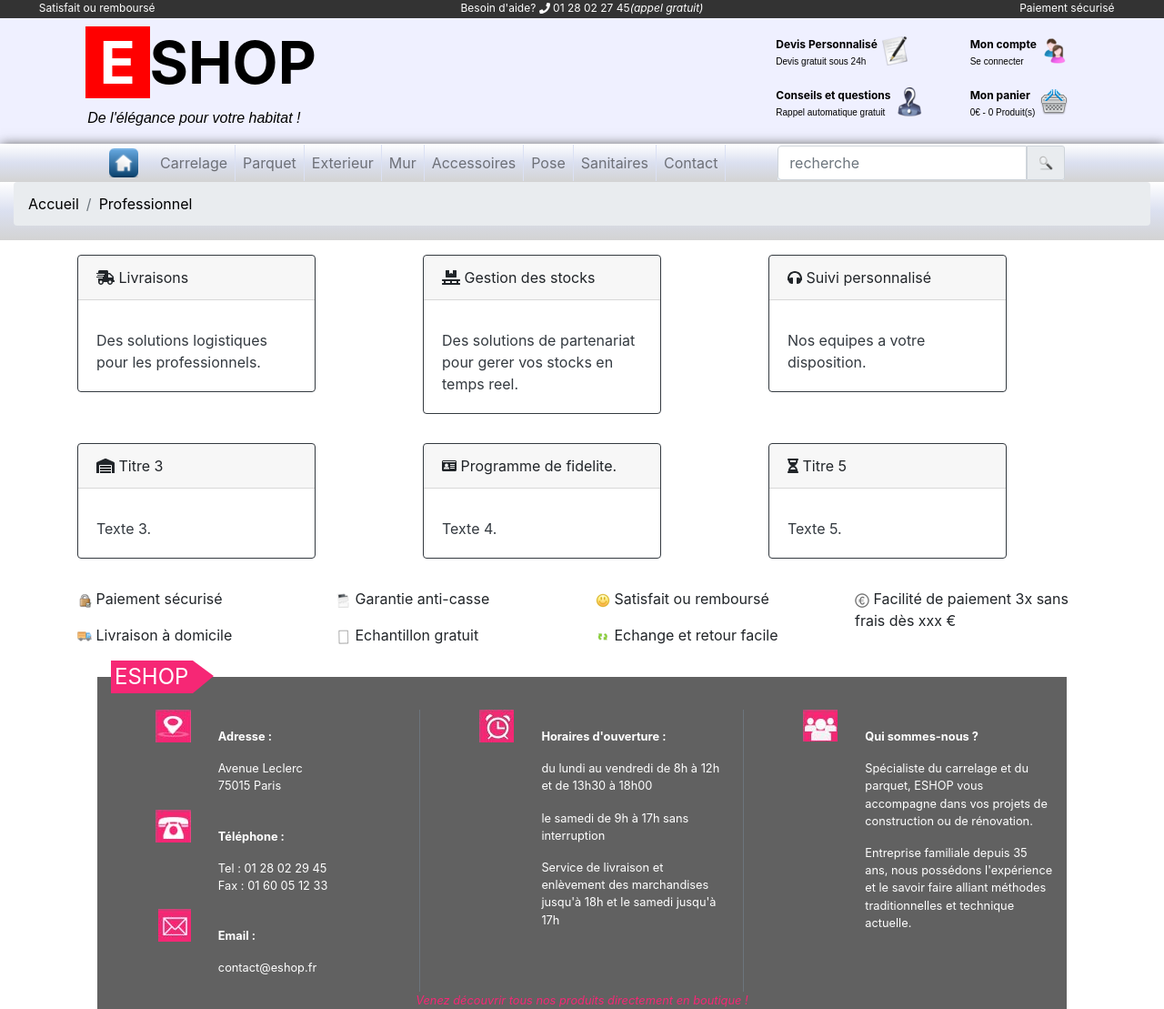
After one commit to tsettset/ESHOP, a PHP site: page /professionnel.php in a window 1280 px wide. The commit adds this page. Shown: the whole page at 91% size. Run offline with PHP 8.4, Linux system fonts and the light colour scheme; some libraries are stand-ins or nearby versions.

Commit message:
cgv mentions legales plan du site professionnel

```diff
--- a/cgv.php
+++ b/cgv.php
@@ -113,7 +113,7 @@
           Curabitur vel tempus lorem, quis fermentum nibh. Duis non lorem elit. Nullam accumsan dictum molestie. Donec sodales, nisi quis tempus convallis, diam elit bibendum sem, eget aliquet enim sapien ut mauris. Phasellus sodales ipsum tellus, sit amet rutrum ligula auctor in. Donec rhoncus nulla eget libero aliquam, nec sodales arcu lobortis. Donec consequat lectus nibh, a fringilla mi vulputate vel. Proin posuere imperdiet bibendum. Sed in nisi vitae est condimentum dapibus id et nunc. Cras a ultrices turpis. Aenean non orci rutrum, vulputate magna nec, aliquet quam. Interdum et malesuada fames ac ante ipsum primis in faucibus.
           <h2><a id="10" name="1"></a>10 - LIVRAISON - RETRAIT</h2>
           Curabitur vel tempus lorem, quis fermentum nibh. Duis non lorem elit. Nullam accumsan dictum molestie. Donec sodales, nisi quis tempus convallis, diam elit bibendum sem, eget aliquet enim sapien ut mauris. Phasellus sodales ipsum tellus, sit amet rutrum ligula auctor in. Donec rhoncus nulla eget libero aliquam, nec sodales arcu lobortis. Donec consequat lectus nibh, a fringilla mi vulputate vel. Proin posuere imperdiet bibendum. Sed in nisi vitae est condimentum dapibus id et nunc. Cras a ultrices turpis. Aenean non orci rutrum, vulputate magna nec, aliquet quam. Interdum et malesuada fames ac ante ipsum primis in faucibus.
-          <h3>10.1 Livraison en magasin &laquo; Mr.Bricolage &raquo;</h3>
+          <h3>10.1 Livraison en magasin &laquo; EShop &raquo;</h3>
           Curabitur vel tempus lorem, quis fermentum nibh. Duis non lorem elit. Nullam accumsan dictum molestie. Donec sodales, nisi quis tempus convallis, diam elit bibendum sem, eget aliquet enim sapien ut mauris. Phasellus sodales ipsum tellus, sit amet rutrum ligula auctor in. Donec rhoncus nulla eget libero aliquam, nec sodales arcu lobortis. Donec consequat lectus nibh, a fringilla mi vulputate vel. Proin posuere imperdiet bibendum. Sed in nisi vitae est condimentum dapibus id et nunc. Cras a ultrices turpis. Aenean non orci rutrum, vulputate magna nec, aliquet quam. Interdum et malesuada fames ac ante ipsum primis in faucibus.
           <h3>10.2 Livraison &agrave; domicile</h3>
           Curabitur vel tempus lorem, quis fermentum nibh. Duis non lorem elit. Nullam accumsan dictum molestie. Donec sodales, nisi quis tempus convallis, diam elit bibendum sem, eget aliquet enim sapien ut mauris. Phasellus sodales ipsum tellus, sit amet rutrum ligula auctor in. Donec rhoncus nulla eget libero aliquam, nec sodales arcu lobortis. Donec consequat lectus nibh, a fringilla mi vulputate vel. Proin posuere imperdiet bibendum. Sed in nisi vitae est condimentum dapibus id et nunc. Cras a ultrices turpis. Aenean non orci rutrum, vulputate magna nec, aliquet quam. Interdum et malesuada fames ac ante ipsum primis in faucibus.
--- a/contact.php
+++ b/contact.php
@@ -26,7 +26,9 @@
           <div class="col-sm-12 col-lg-12">
             <h1 class="contact-titre">
               Nous contacter
-              <small> <br>&nbsp;&nbsp;&nbsp;Nos equipes vous repondront dans les plus brefs delais !</small>
+              <small>
+                <br>&nbsp;&nbsp;&nbsp;Nos equipes vous repondront dans les plus brefs delais !
+              </small>
             </h1>
           </div>
         </div>
--- a/css/style.css
+++ b/css/style.css
@@ -322,3 +322,7 @@ a{
 
 @import url(http://netdna.bootstrapcdn.com/font-awesome/4.0.3/css/font-awesome.min.css);
 .fa-fw {width: 2em;}
+
+.prof-title{
+
+}
--- a/head.php
+++ b/head.php
@@ -10,3 +10,4 @@
 <link rel="stylesheet" type="text/css" href="css/categorie.css">
 
 <style type="text/css">a:link{text-decoration:none;}</style>
+<script src="js/fontawesome.js"></script>
--- a/mentionslegales.php
+++ b/mentionslegales.php
@@ -40,7 +40,7 @@
 
             Curabitur vel tempus lorem, quis fermentum nibh. Duis non lorem elit. Nullam accumsan dictum molestie. Donec sodales, nisi quis tempus convallis, diam elit bibendum sem, eget aliquet enim sapien ut mauris. Phasellus sodales ipsum tellus, sit amet rutrum ligula auctor in. Donec rhoncus nulla eget libero aliquam, nec sodales arcu lobortis. Donec consequat lectus nibh, a fringilla mi vulputate vel. Proin posuere imperdiet bibendum. Sed in nisi vitae est condimentum dapibus id et nunc. Cras a ultrices turpis. Aenean non orci rutrum, vulputate magna nec, aliquet quam. Interdum et malesuada fames ac ante ipsum primis in faucibus.
             <br><br>
-            <strong>4. Le Site a fait l'objet d'une déclaration auprès de la CNIL (n°114887).</strong><br> L'utilisateur du Site peut exercer auprès du service client Mr Bricolage 75 boulevard Macdonald 75019 PARIS, son droit d'accès, de modification, de rectification et de suppression de données personnelles le concernant (article 40 de la loi « informatique et liberté » n°78-17 du 6 janvier 1978).
+            <strong>4. Le Site a fait l'objet d'une déclaration auprès de la CNIL (n°114887).</strong><br> L'utilisateur du Site peut exercer auprès du service client ESHOP.FR Avenue chaipukoi 75015 PARIS, son droit d'accès, de modification, de rectification et de suppression de données personnelles le concernant (article 40 de la loi « informatique et liberté » n°78-17 du 6 janvier 1978).
           </div>
         </div>
       </div>
--- a/pied.php
+++ b/pied.php
@@ -1,4 +1,4 @@
-<div class="container">
+<div class="container-fluid">
 	<footer class="row">
 		<div class="col-md-12" >
 			<div class="row">
@@ -21,7 +21,7 @@
 					<a href="#">Nos Boutiques</a><br>
 					<a href="#">Demande de devis</a><br>
 					<a href="contact.php">Nous contacter</a><br>
-					<a href="#">Plan du site</a><br>
+					<a href="plan.php">Plan du site</a><br>
 					<a href="#">Professionnel</a><br>
 
 				</div>
--- /dev/null
+++ b/professionnel.php
@@ -0,0 +1,134 @@
+<?php require('breadcrumb.php'); ?>
+<!DOCTYPE html>
+<html>
+<head>
+  <?php
+  include 'head.php';
+  ?>
+</head>
+<body>
+  <?php include 'tete.php'; ?>
+  <div class="container-fluid">
+    <!--breadcrumb-->
+    <?php
+    $bc = array('Accueil', 'Professionnel');
+    $bcLinks = array('index.php','professionnel.php');
+    afficheBreadcrumb($bc,$bcLinks);
+    ?>
+    <!--/breadcrumb-->
+    <div class="container">
+      <div class="row">
+        <div class="col-md-3 mt-3 pr-2">
+          <div class="card border-dark mb-3" style="max-width: 18rem;">
+            <div class="card-header"><i class="fas fa-shipping-fast"></i>
+              <span>
+                Livraisons
+              </span>
+            </div>
+            <div class="card-body text-dark">
+              <h5 class="card-title"></h5>
+              <p class="card-text">Des solutions logistiques pour les professionnels.</p>
+            </div>
+          </div>
+        </div>
+        <div class="col-md-3 offset-1 mt-3 pr-2">
+          <div class="card border-dark mb-3" style="max-width: 18rem;">
+            <div class="card-header"><i class="fas fa-pallet"></i>
+              <span>
+                Gestion des stocks
+              </span>
+            </div>
+            <div class="card-body text-dark">
+              <h5 class="card-title"></h5>
+              <p class="card-text">Des solutions de partenariat pour gerer vos stocks en temps reel.</p>
+            </div>
+          </div>
+        </div>
+        <div class="col-md-3 offset-1 mt-3 pr-2">
+          <div class="card border-dark mb-3" style="max-width: 18rem;">
+            <div class="card-header"><i class="fas fa-headphones"></i>
+              <span>
+                Suivi personnalisé
+              </span>
+            </div>
+            <div class="card-body text-dark">
+              <h5 class="card-title"></h5>
+              <p class="card-text">Nos equipes a votre disposition.</p>
+            </div>
+          </div>
+        </div>
+      </div>
+
+      <div class="row">
+        <div class="col-md-3 mt-3 pr-2">
+          <div class="card border-dark mb-3" style="max-width: 18rem;">
+            <div class="card-header"><i class="fas fa-warehouse"></i>
+              <span>
+                Titre 3
+              </span>
+            </div>
+            <div class="card-body text-dark">
+              <h5 class="card-title"></h5>
+              <p class="card-text">Texte 3.</p>
+            </div>
+          </div>
+        </div>
+        <div class="col-md-3 offset-1 mt-3 pr-2">
+          <div class="card border-dark mb-3" style="max-width: 18rem;">
+            <div class="card-header"><i class="fas fa-id-card"></i>
+              <span>
+                Programme de fidelite.
+              </span>
+            </div>
+            <div class="card-body text-dark">
+              <h5 class="card-title"></h5>
+              <p class="card-text">Texte 4.</p>
+            </div>
+          </div>
+        </div>
+        <div class="col-md-3 offset-1 mt-3 pr-2">
+          <div class="card border-dark mb-3" style="max-width: 18rem;">
+            <div class="card-header"><i class="fas fa-hourglass-half"></i>
+              <span>
+                Titre 5
+              </span>
+            </div>
+            <div class="card-body text-dark">
+              <h5 class="card-title"></h5>
+              <p class="card-text">Texte 5.</p>
+            </div>
+          </div>
+        </div>
+      </div>
+
+      <div class="row mt-3">
+          <div class="col">
+              <p><img class="img-fluid" src="img/cadenas.png" alt="paiement securise"> Paiement sécurisé</p>
+              <p><img class="img-fluid" src="img/camion.png" alt="paiement securise"> Livraison à domicile</p>
+          </div>
+          <div class="col">
+              <p><img class="img-fluid" src="img/casse.png" alt="anti casse"> Garantie anti-casse</p>
+              <p><img class="img-fluid" src="img/echantillon.png" alt="paiement securise"> Echantillon gratuit</p>
+          </div>
+          <div class="col">
+              <p><img class="img-fluid" src="img/satisfait.png" alt="paiement securise"> Satisfait ou remboursé</p>
+              <p><img class="img-fluid" src="img/echange.png" alt="paiement securise"> Echange et retour facile</p>
+          </div>
+          <div class="col">
+              <p><img class="img-fluid" src="img/euros.png" alt="paiement securise"> Facilité de paiement 3x sans frais dès xxx €</p>
+          </div>
+
+          <br>
+          <br>
+      </div>
+    </div>
+    <?php
+    include 'accueil_infos.php';
+    ?>
+  </div>
+
+  <?php
+  include 'js_inc.php';
+  ?>
+</body>
+</html>
```
Also changed, not shown: plan.php (added, +55 -0 lines), img/focus3.jpg (deleted).
